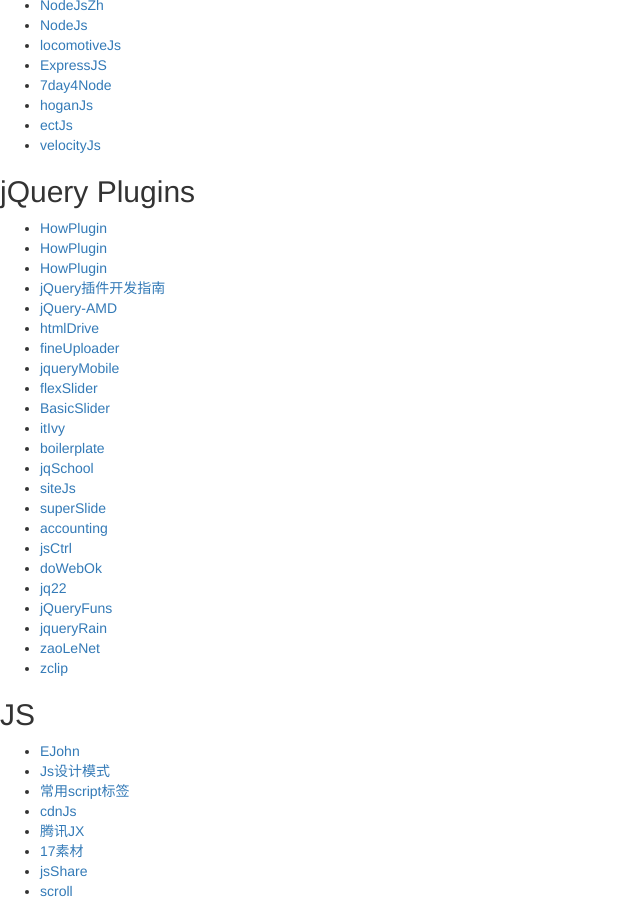
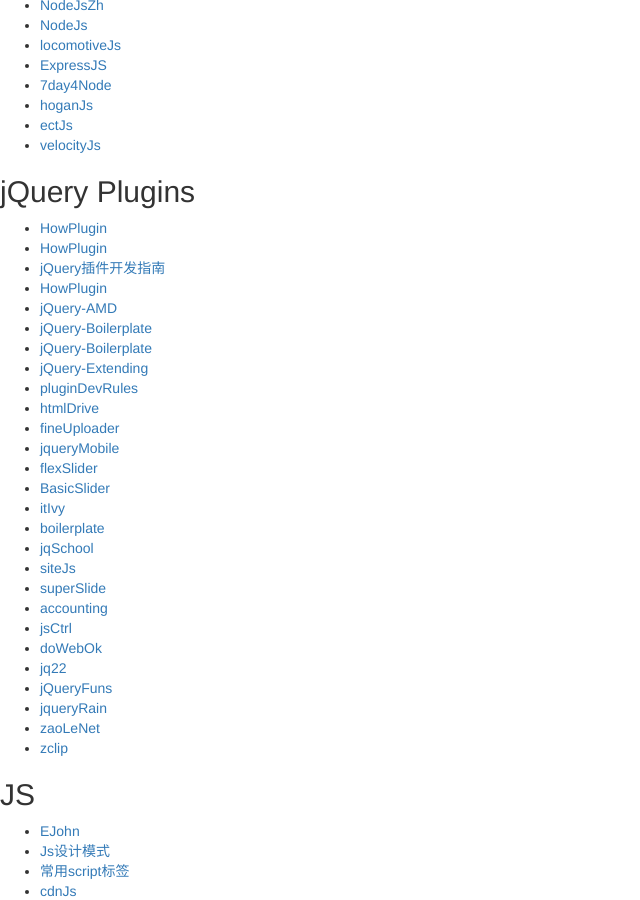
Before and after one commit to wkylin/wkylin.github.com, a Jekyll site: the page built from jslink.html, in a window 1280 px wide and 900 px high, scrolled down 1689 px. Shown: the whole window, without its empty margins (0-640 px from the left). Built offline with Jekyll 4.4.1, drawn with Linux system fonts in a browser that asks for light colours; nearby versions of some CDN libraries; library files that are not in the unit come from our copies; comment, search, counter and statistics services are not loaded.

Commit message:
jekyll build

```diff
--- a/jslink.html
+++ b/jslink.html
@@ -71,11 +71,15 @@
     <h2>jQuery Plugins</h2>
 </div>
 <ul class="ui-list fn-clear">
-    <li class="ui-list-item"><a href="http://www.codeproject.com/Articles/291290/How-To-Write-Plugin-in-jQuery" target="_blank">HowPlugin</a></li>
     <li class="ui-list-item"><a href="http://debuggable.com/posts/how-to-write-jquery-plugins:4f72ab2e-7310-4a74-817a-0a04cbdd56cb" target="_blank">HowPlugin</a></li>
     <li class="ui-list-item"><a href="http://blog.teamtreehouse.com/writing-your-own-jquery-plugins" target="_blank">HowPlugin</a></li>
     <li class="ui-list-item"><a href="http://www.muzilei.com/archives/466" target="_blank">jQuery插件开发指南</a></li>
+    <li class="ui-list-item"><a href="http://www.codeproject.com/Articles/291290/How-To-Write-Plugin-in-jQuery" target="_blank">HowPlugin</a></li>
     <li class="ui-list-item"><a href="http://www.css88.com/archives/4826" target="_blank">jQuery-AMD</a></li>
+    <li class="ui-list-item"><a href="http://jqueryboilerplate.com/" target="_blank">jQuery-Boilerplate</a></li>
+    <li class="ui-list-item"><a href="https://github.com/jquery-boilerplate/jquery-boilerplate" target="_blank">jQuery-Boilerplate</a></li>
+    <li class="ui-list-item"><a href="https://github.com/jquery-boilerplate/jquery-boilerplate/wiki/Extending-jQuery-Boilerplate" target="_blank">jQuery-Extending</a></li>
+    <li class="ui-list-item"><a href="http://www.gbtags.com/technology/jquery/20120509jquery-plugin-dev-rules/" target="_blank">pluginDevRules</a></li>
     <li class="ui-list-item"><a href="http://www.htmldrive.net" target="_blank">htmlDrive</a></li>
     <li class="ui-list-item"><a href="http://fineuploader.com" target="_blank">fineUploader</a></li>
     <li class="ui-list-item"><a href="http://jquerymobile.com" target="_blank">jqueryMobile</a></li>
```
